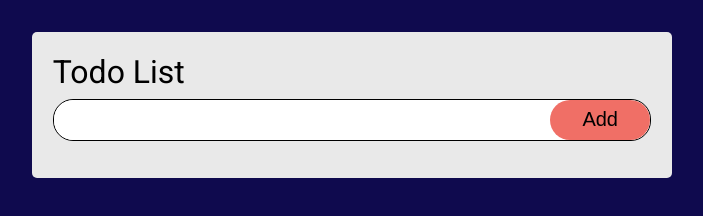
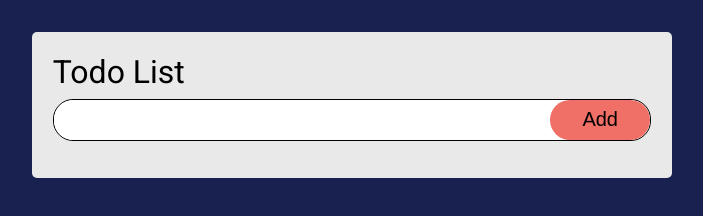
Before and after one commit to niahon/todo-list, a plain HTML site: page index.html in a window 1280 px wide. Shown: the whole page, without its empty margins (288-991 px from the left). Drawn offline with Linux system fonts and the light colour scheme.

Commit message:
Update background color

```diff
--- a/style.css
+++ b/style.css
@@ -3,7 +3,7 @@
 :root {
     --text-color: #e1d9f7;
     --invert-text-color: rgb(34, 34, 34);
-    --background-color: rgb(15, 10, 78);
+    --background-color: rgb(25, 33, 80);
     --primary-color: #e9e9e9;
     --secondary-color: #8f1e42;
     --accent-color: #F06F66;
```
